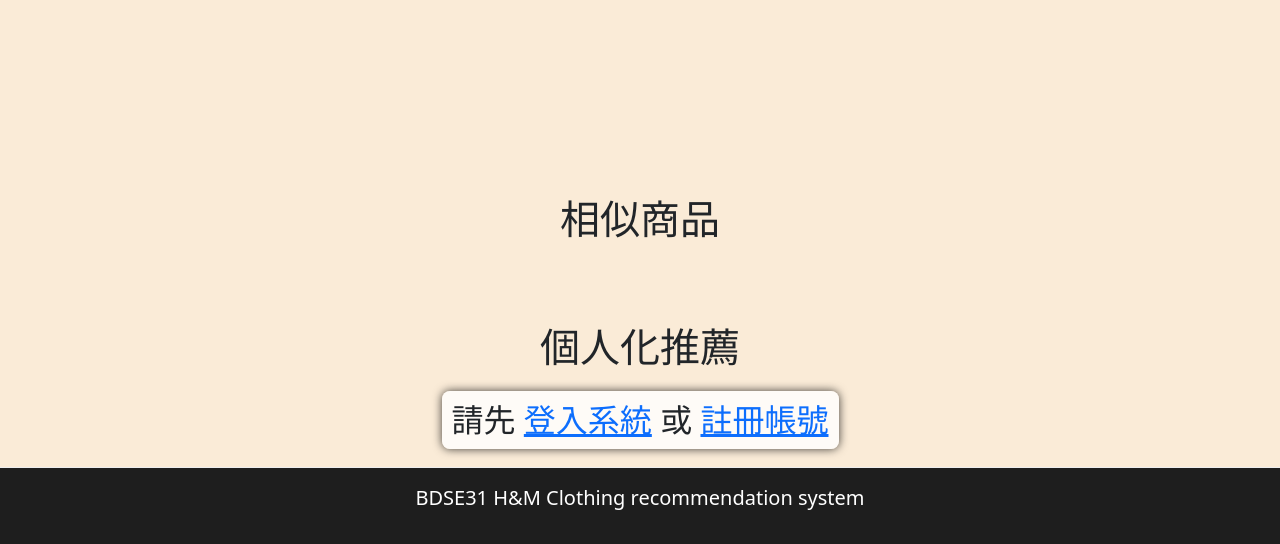
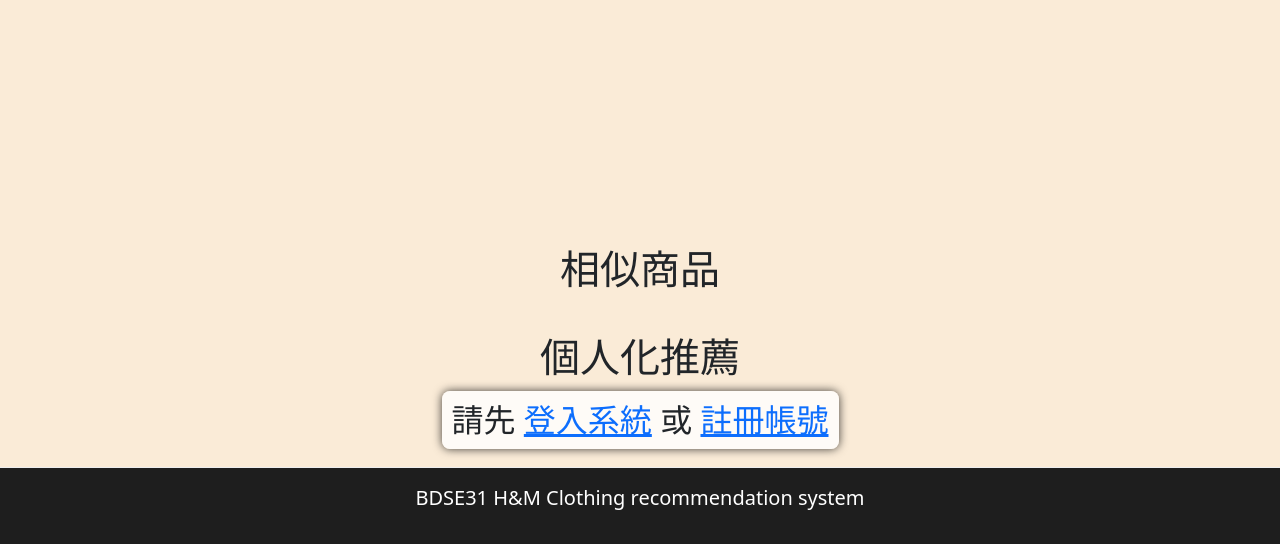
Before and after one commit to Zheng1013/test_demo, a Flask app: page /recommed in a window 1280 px wide. Shown: the part 256-800 px from the top of the page. Run offline with Flask 3, Linux system fonts and the light colour scheme; parts of the project's set-up code (start-up, migrations or seed data) failed here and were passed over; some libraries are stand-ins or nearby versions.

Commit message:
09/20/09:58

```diff
--- a/app/myproject/templates/recommed.html
+++ b/app/myproject/templates/recommed.html
@@ -22,7 +22,7 @@
         /* 商品之间的间距，根据需要调整 */
         max-width: 1800px;
         /* 最大宽度，根据需要调整 */
-        margin: 10px auto;
+        margin: 0 auto;
     }
 
     /* 图片项目的样式 */
@@ -138,7 +138,7 @@
         </div>
         {% endfor %}
     </div>
-    <h1 style="margin:10px auto;">相似商品</h1>
+    <h1 style="margin: 10px auto 0 auto;">相似商品</h1>
     <div class="image-container">
         {% for id, image_url , name , color , type in five_zip %}
         <div class="item">
@@ -156,7 +156,7 @@
         {% endfor %}
     </div>
 
-    <h1 style="margin:10px auto;">個人化推薦</h1>
+    <h1 style="margin: 0 auto;">個人化推薦</h1>
     {% if current_user.is_authenticated %}
     <div class="image-container">
         {% for id, image_url , name , color , type in zip_recommand %}
```
